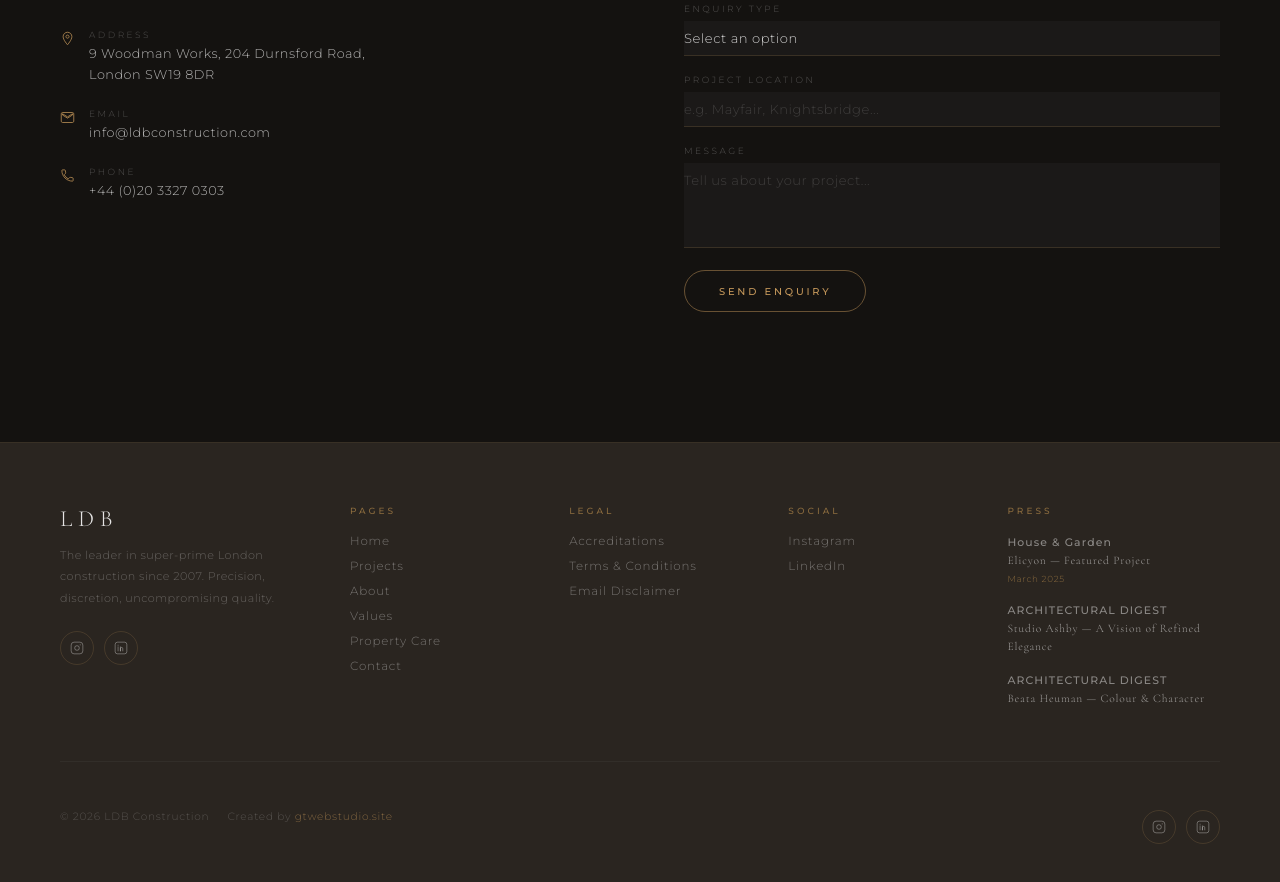
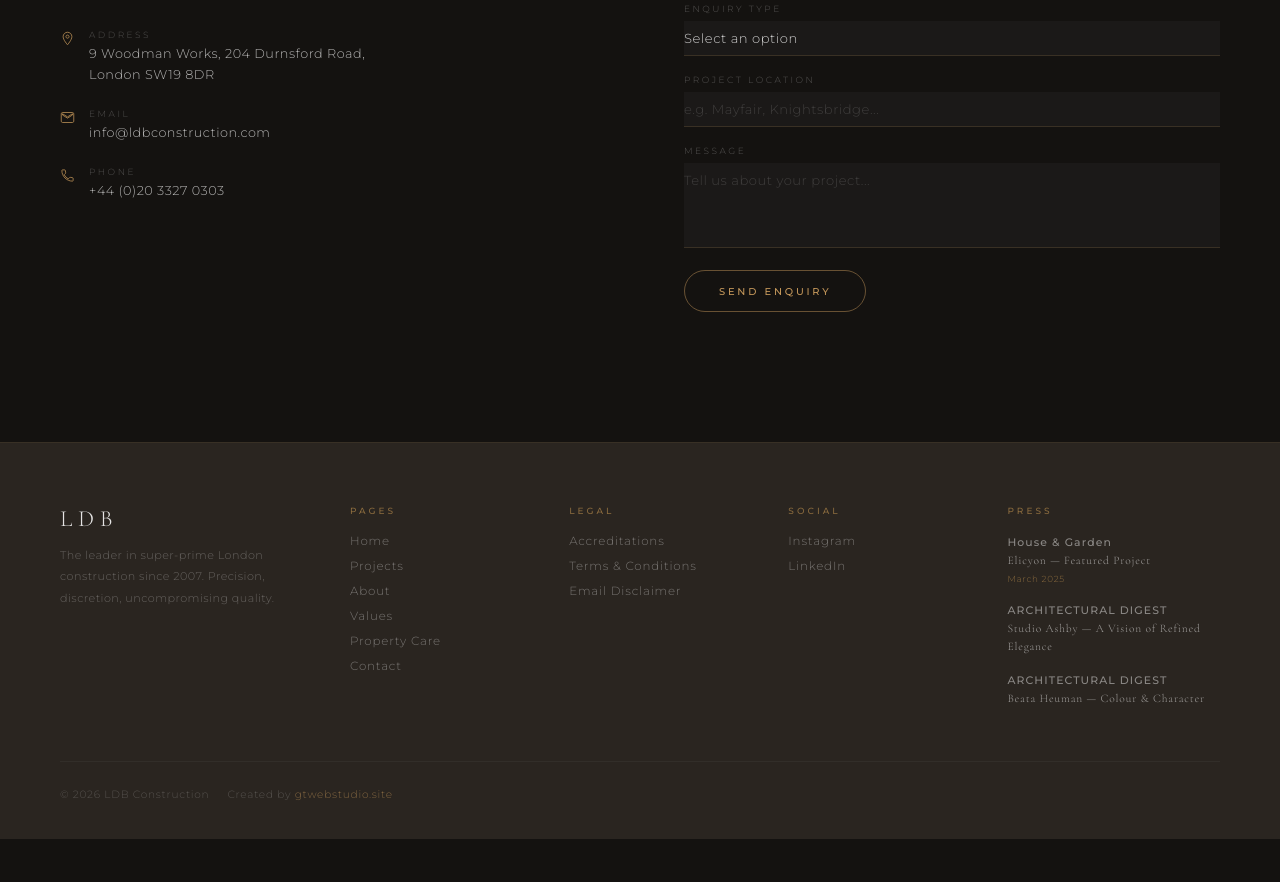
Before and after one commit to gtwebstudio101-pixel/ldbconstruction, a plain HTML site: page index.html in a window 1280 px wide. Shown: the part 6115-6997 px from the top of the page. After the commit the page ends 6954 px from the top, so only its background shows below. Drawn offline with nearby package versions, Linux system fonts and the light colour scheme.

Commit message:
Update index.html

```diff
--- a/index.html
+++ b/index.html
@@ -135,7 +135,7 @@
     .values-img-wrapper { padding-top: 76px; }
     .values-img { width: 100%; aspect-ratio: 4/3; object-fit: cover; border-radius: 48% 52% 38% 62% / 44% 44% 56% 56%; box-shadow: 0 24px 60px rgba(0,0,0,0.28); }
 
-    /* REVIEWS - Dotted pagination only, no horizontal scrollbar */
+    /* REVIEWS */
     #reviews { padding: 110px 60px; background: var(--dark-grey); overflow: hidden; }
     #reviews::before { content: ''; position: absolute; top: -50px; left: -40px; width: 360px; height: 360px; background: radial-gradient(ellipse, rgba(196,151,90,0.04) 0%, transparent 65%); pointer-events: none; }
     .reviews-container { max-width: 1100px; margin: 0 auto; position: relative; z-index: 1; }
@@ -144,7 +144,6 @@
     .google-icon-sm { width: 17px; height: 17px; }
     .google-rating-text { font-size: 0.66rem; color: rgba(255,255,255,0.58); letter-spacing: 0.08em; }
     .google-rating-text strong { color: var(--gold); font-size: 0.86rem; }
-    /* Desktop: 3 column grid */
     .reviews-grid { display: grid; grid-template-columns: repeat(3, 1fr); gap: 24px; transition: all 0.3s ease; }
     .review-card { padding: 32px 28px; background: rgba(255,255,255,0.024); border: 1px solid rgba(196,151,90,0.09); border-radius: 20px; transition: border-color 0.4s, background 0.4s; }
     .review-card:hover { border-color: rgba(196,151,90,0.26); background: rgba(196,151,90,0.025); }
@@ -155,13 +154,11 @@
     .review-meta { display: flex; align-items: center; justify-content: space-between; flex-wrap: wrap; gap: 5px; }
     .review-author-name { font-size: 0.66rem; font-weight: 500; color: rgba(255,255,255,0.66); letter-spacing: 0.12em; text-transform: uppercase; }
     .review-time-ago { font-size: 0.6rem; color: rgba(255,255,255,0.26); }
-    /* Dotted pagination - no horizontal scrollbar */
     .reviews-dots-nav { display: flex; align-items: center; justify-content: center; gap: 12px; margin-top: 40px; }
     .review-dot { width: 8px; height: 8px; border-radius: 50%; background: rgba(255,255,255,0.25); cursor: pointer; transition: all 0.3s ease; border: none; padding: 0; }
     .review-dot.active { background: var(--gold); transform: scale(1.4); }
     .review-dot:hover { background: var(--gold-light); transform: scale(1.2); }
 
-    /* Mobile: 1 review at a time with dotted pagination */
     @media (max-width: 768px) {
       .reviews-grid { grid-template-columns: 1fr; gap: 0; }
       .review-card { margin: 0; }
@@ -254,7 +251,7 @@
     .footer-top { display: grid; grid-template-columns: 1.4fr 1fr 1fr 1fr 1.2fr; gap: 42px; margin-bottom: 48px; }
     .footer-logo { font-family: var(--serif); font-size: 1.45rem; font-weight: 300; letter-spacing: 0.25em; color: rgba(255,255,255,0.88); text-transform: uppercase; margin-bottom: 12px; }
     .footer-tagline { font-size: 0.7rem; color: rgba(255,255,255,0.28); line-height: 1.9; letter-spacing: 0.04em; }
-    .footer-social-row { display: flex; gap: 10px; margin-top: 22px; }
+    .footer-social-row { display: flex; gap: 10px; margin-top: 22px; display: none; } /* Hidden - removing duplicate icons */
     .footer-col h4 { font-size: 0.56rem; letter-spacing: 0.34em; text-transform: uppercase; color: var(--gold-muted); margin-bottom: 18px; font-weight: 500; }
     .footer-col ul { list-style: none; display: flex; flex-direction: column; gap: 11px; }
     .footer-col ul a, .footer-col .press-item { color: rgba(255,255,255,0.36); text-decoration: none; font-size: 0.74rem; letter-spacing: 0.07em; transition: color 0.3s; display: block; }
@@ -269,9 +266,6 @@
     .footer-credit { font-size: 0.66rem; color: rgba(255,255,255,0.2); letter-spacing: 0.06em; }
     .footer-credit a { color: rgba(196,151,90,0.55); text-decoration: none; transition: color 0.3s; }
     .footer-credit a:hover { color: var(--gold); }
-    .social-icon-btn { width: 34px; height: 34px; border-radius: 50%; border: 1px solid rgba(196,151,90,0.18); display: flex; align-items: center; justify-content: center; color: rgba(255,255,255,0.36); transition: all 0.3s; text-decoration: none; }
-    .social-icon-btn:hover { border-color: var(--gold); color: var(--gold); background: rgba(196,151,90,0.07); }
-    .social-icon-btn svg { width: 14px; height: 14px; }
 
     @keyframes fadeDown { from{opacity:0;transform:translateY(-14px)}to{opacity:1;transform:translateY(0)} }
     @keyframes fadeUp   { from{opacity:0;transform:translateY(26px)} to{opacity:1;transform:translateY(0)} }
@@ -460,7 +454,7 @@
     </div>
   </section>
 
-  <!-- REVIEWS - Dotted pagination only -->
+  <!-- REVIEWS -->
   <section id="reviews">
     <div class="reviews-container">
       <div class="reviews-header-row reveal">
@@ -532,16 +526,24 @@
     </div>
   </section>
 
-  <!-- FOOTER -->
+  <!-- FOOTER - Instagram & LinkedIn logos removed from bottom, kept only in Social column -->
   <footer>
     <div class="footer-top">
-      <div><div class="footer-logo">LDB</div><p class="footer-tagline">The leader in super-prime London construction since 2007. Precision, discretion, uncompromising quality.</p><div class="footer-social-row"><a href="https://www.instagram.com/ldb_construction/" target="_blank" rel="noopener" class="social-icon-btn" aria-label="Instagram"><svg viewBox="0 0 24 24" fill="none"><rect x="2" y="2" width="20" height="20" rx="5" stroke="currentColor" stroke-width="1.5"/><circle cx="12" cy="12" r="4" stroke="currentColor" stroke-width="1.5"/><circle cx="17.5" cy="6.5" r="1" fill="currentColor"/></svg></a><a href="https://www.linkedin.com/company/ldb-construction-uk" target="_blank" rel="noopener" class="social-icon-btn" aria-label="LinkedIn"><svg viewBox="0 0 24 24" fill="none"><rect x="2" y="2" width="20" height="20" rx="4" stroke="currentColor" stroke-width="1.5"/><path d="M7 10v7M7 7v.5" stroke="currentColor" stroke-width="1.5" stroke-linecap="round"/><path d="M11 17v-4a2 2 0 014 0v4M11 10v7" stroke="currentColor" stroke-width="1.5" stroke-linecap="round"/></svg></a></div></div>
+      <div>
+        <div class="footer-logo">LDB</div>
+        <p class="footer-tagline">The leader in super-prime London construction since 2007. Precision, discretion, uncompromising quality.</p>
+      </div>
       <div class="footer-col"><h4>Pages</h4><ul><li><a href="index.html">Home</a></li><li><a href="projects.html">Projects</a></li><li><a href="index.html#about">About</a></li><li><a href="index.html#values">Values</a></li><li><a href="index.html#property-care">Property Care</a></li><li><a href="index.html#contact">Contact</a></li></ul></div>
       <div class="footer-col"><h4>Legal</h4><ul><li><a href="#">Accreditations</a></li><li><a href="#">Terms &amp; Conditions</a></li><li><a href="#">Email Disclaimer</a></li></ul></div>
       <div class="footer-col"><h4>Social</h4><ul><li><a href="https://www.instagram.com/ldb_construction/" target="_blank">Instagram</a></li><li><a href="https://www.linkedin.com/company/ldb-construction-uk" target="_blank">LinkedIn</a></li></ul></div>
       <div class="footer-col"><h4>Press</h4><ul><li><a href="https://www.houseandgarden.co.uk/gallery/elicyon-london-house" target="_blank" rel="noopener" class="press-item"><span class="press-pub">House &amp; Garden</span><span class="press-title-footer">Elicyon — Featured Project</span><span class="press-meta">March 2025</span></a></li><li><a href="https://www.architecturaldigest.com/gallery/tour-a-london-pied-a-terre-thats-a-dazzling-foray-into-maximalism" target="_blank" rel="noopener" class="press-item"><span class="press-pub">ARCHITECTURAL DIGEST</span><span class="press-title-footer">Studio Ashby — A Vision of Refined Elegance</span></a></li><li><a href="https://www.architecturaldigest.com/gallery/beata-heuman-shows-her-serious-side-in-a-landmark-london-town-house" target="_blank" rel="noopener" class="press-item"><span class="press-pub">ARCHITECTURAL DIGEST</span><span class="press-title-footer">Beata Heuman — Colour &amp; Character</span></a></li></ul></div>
     </div>
-    <div class="footer-bottom"><div class="footer-bottom-left"><p>© 2026 LDB Construction</p><p class="footer-credit">Created by <a href="https://gtwebstudio.site" target="_blank" rel="noopener">gtwebstudio.site</a></p></div><div class="footer-social-row"><a href="https://www.instagram.com/ldb_construction/" target="_blank" rel="noopener" class="social-icon-btn" aria-label="Instagram"><svg viewBox="0 0 24 24" fill="none"><rect x="2" y="2" width="20" height="20" rx="5" stroke="currentColor" stroke-width="1.5"/><circle cx="12" cy="12" r="4" stroke="currentColor" stroke-width="1.5"/><circle cx="17.5" cy="6.5" r="1" fill="currentColor"/></svg></a><a href="https://www.linkedin.com/company/ldb-construction-uk" target="_blank" rel="noopener" class="social-icon-btn" aria-label="LinkedIn"><svg viewBox="0 0 24 24" fill="none"><rect x="2" y="2" width="20" height="20" rx="4" stroke="currentColor" stroke-width="1.5"/><path d="M7 10v7M7 7v.5" stroke="currentColor" stroke-width="1.5" stroke-linecap="round"/><path d="M11 17v-4a2 2 0 014 0v4M11 10v7" stroke="currentColor" stroke-width="1.5" stroke-linecap="round"/></svg></a></div></div>
+    <div class="footer-bottom">
+      <div class="footer-bottom-left">
+        <p>© 2026 LDB Construction</p>
+        <p class="footer-credit">Created by <a href="https://gtwebstudio.site" target="_blank" rel="noopener">gtwebstudio.site</a></p>
+      </div>
+    </div>
   </footer>
 
   <!-- LIGHTBOX -->
@@ -593,7 +595,6 @@
 
     function starsSVG(n) { return Array.from({length:5},(_,i)=>`<svg class="${i<n?'star-gold':'star-grey'}" viewBox="0 0 20 20" fill="currentColor" style="width:12px;height:12px"><path d="M9.049 2.927c.3-.921 1.603-.921 1.902 0l1.07 3.292a1 1 0 00.95.69h3.462c.969 0 1.371 1.24.588 1.81l-2.8 2.034a1 1 0 00-.364 1.118l1.07 3.292c.3.921-.755 1.688-1.54 1.118l-2.8-2.034a1 1 0 00-1.175 0l-2.8 2.034c-.784.57-1.838-.197-1.539-1.118l1.07-3.292a1 1 0 00-.364-1.118L2.98 8.72c-.783-.57-.38-1.81.588-1.81h3.461a1 1 0 00.951-.69l1.07-3.292z"/></svg>`).join(''); }
 
-    // Pagination logic: desktop 3 per page, mobile 1 per page
     let currentPage = 0;
     let totalPages = 0;
 
@@ -622,7 +623,6 @@
         </div>
       `).join('');
 
-      // Render dots
       const dotsNav = document.getElementById('reviewsDotsNav');
       dotsNav.innerHTML = '';
       for (let i = 0; i < totalPages; i++) {
```
